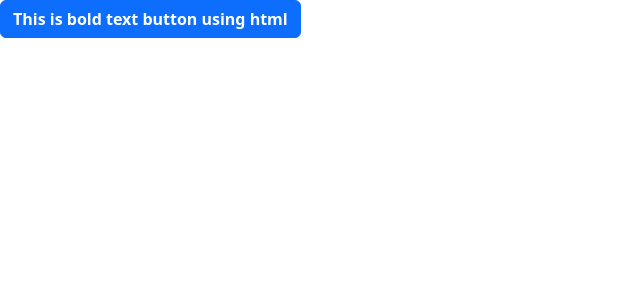
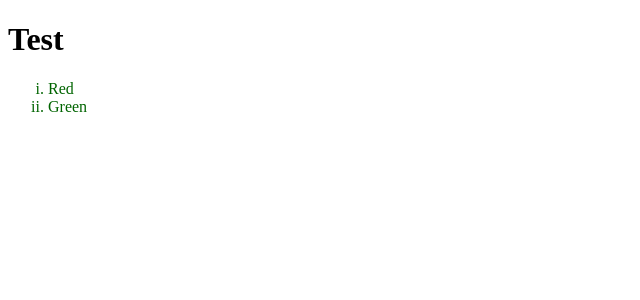
Before and after one commit to Murugananthstr/React18WithTypeScript, a React (Vite) app in the folder react-app/: page / in a window 1280 px wide. Shown: the top 300 px of the page, without its empty margins (0-640 px from the left). Built offline with nearby package versions, Linux system fonts and the light colour scheme.

Commit message:
how to use vanilla css in react along with index.ts pointer to the folder

```diff
--- a/react-app/src/App.tsx
+++ b/react-app/src/App.tsx
@@ -1,21 +1,17 @@
-import { useState } from "react";
-import Alert from "./components/Alert";
-import Button from "./components/Button";
+import ListGroup from "./components/ListGroup/";
 
 function App() {
-  const [alertVisible, setAlertVisible] = useState(false);
+  const handleSelectedItem = (item: string) => {
+    console.log(item);
+  };
 
   return (
     <div>
-      {alertVisible && (
-        <Alert onClose={() => setAlertVisible(false)}>
-          Hello World<strong> Passing html text to child component</strong>
-        </Alert>
-      )}
-      {/* forced to provide only (property) Props.buttonColor: "primary" | "secondary" | "success" | "danger" | "warning" | "info" | "light" | "dark" */}
-      <Button buttonColor="primary" onClick={() => setAlertVisible(true)}>
-        <strong>This is bold text button using html</strong>
-      </Button>
+      <ListGroup
+        items={["Red", "Green"]}
+        heading="Test"
+        onSelectItem={() => console.log("clicked")}
+      />
     </div>
   );
 }
--- /dev/null
+++ b/react-app/src/components/ListGroup/ListGroup.css
@@ -0,0 +1,4 @@
+.list-group {
+  list-style: lower-roman;
+  color: darkgreen;
+}
--- a/react-app/src/components/ListGroup.tsx
+++ b/react-app/src/components/ListGroup/ListGroup.tsx
@@ -1,4 +1,5 @@
 import { useState } from "react";
+import "./ListGroup.css";
 
 interface Props {
   items: string[];
--- /dev/null
+++ b/react-app/src/components/ListGroup/index.ts
@@ -0,0 +1,3 @@
+import ListGroup from "./ListGroup";
+
+export default ListGroup;
--- a/react-app/src/main.tsx
+++ b/react-app/src/main.tsx
@@ -1,7 +1,6 @@
 import React from "react";
 import ReactDOM from "react-dom/client";
 import App from "./App.tsx";
-import "bootstrap/dist/css/bootstrap.css";
 
 ReactDOM.createRoot(document.getElementById("root") as HTMLElement).render(
   <React.StrictMode>
```
